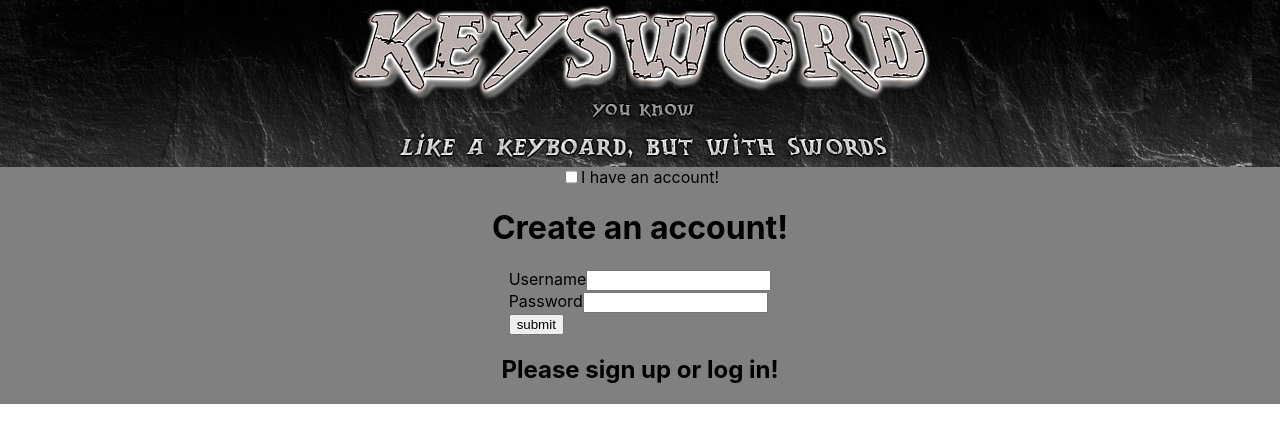
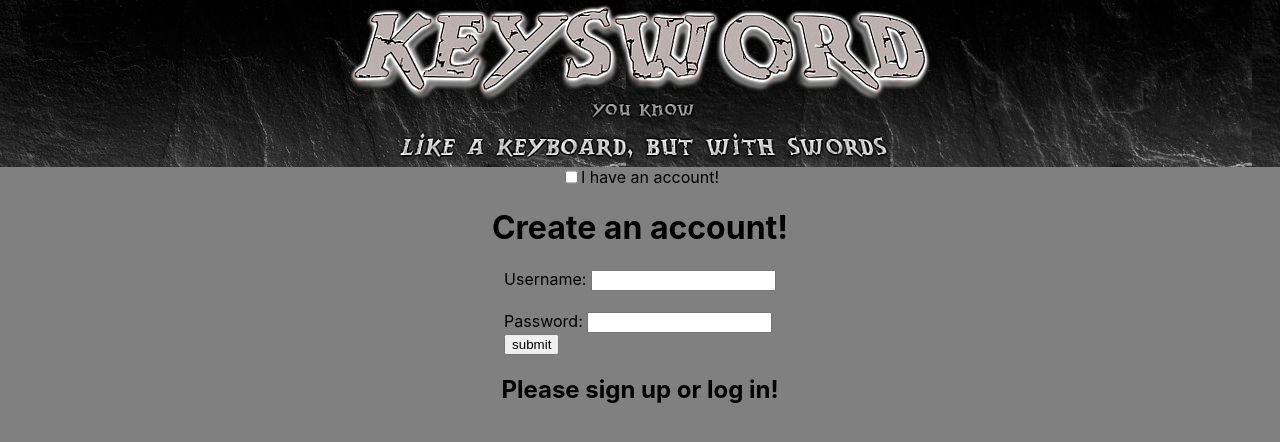
Before and after one commit to codetombomb/KeySword-frontend, a React (Create React App) app: page / in a window 1280 px wide. Shown: the top 442 px of the page. Built offline with nearby package versions, Linux system fonts and the light colour scheme; no server answers.

Commit message:
minor tweaking and styling

```diff
--- a/public/index.html
+++ b/public/index.html
@@ -26,9 +26,9 @@
     -->
     <title>KeySword</title>
   </head>
-  <body>
+  <body style="background-color: gray;">
     <noscript>You need to enable JavaScript to run this app.</noscript>
-    <div id="root" style="background-color: gray;"></div>
+    <div id="root" ></div>
     <!--
       This HTML file is a template.
       If you open it directly in the browser, you will see an empty page.
--- a/src/UserBar.js
+++ b/src/UserBar.js
@@ -60,10 +60,11 @@ class UserBar extends Component {
             }}
           >
             <form onSubmit={this.logInUser}>
-              <label>Username</label>
+              <label>Username: </label>
               <input type="text" name="username" />
               <br></br>
-              <label>Password</label>
+              <br></br>
+              <label>Password: </label>
               <input type="password" name="password" />
               <br></br>
               <button >submit</button>
@@ -91,10 +92,11 @@ class UserBar extends Component {
             }}
           >
             <form onSubmit={this.createUser}>
-              <label>Username</label>
+              <label>Username: </label>
               <input type="text" name="username" />
               <br></br>
-              <label>Password</label>
+              <br></br>
+              <label>Password: </label>
               <input type="password" name="password" />
               <br></br>
               <button>submit</button>
```
